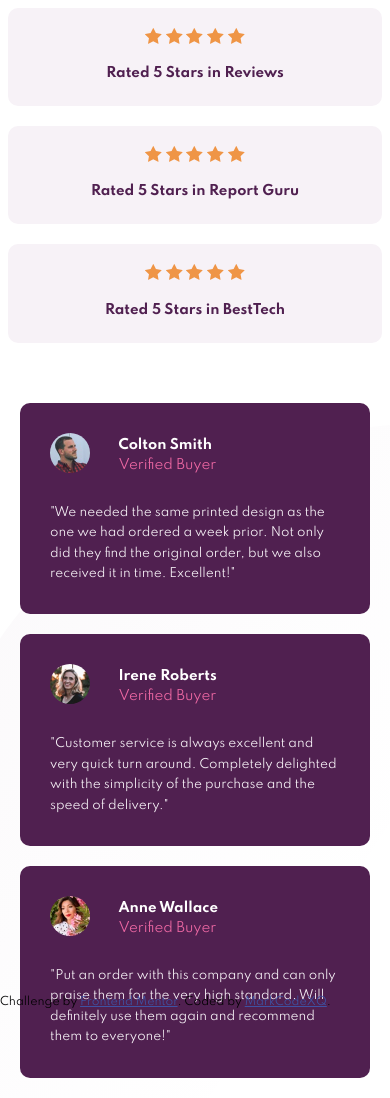
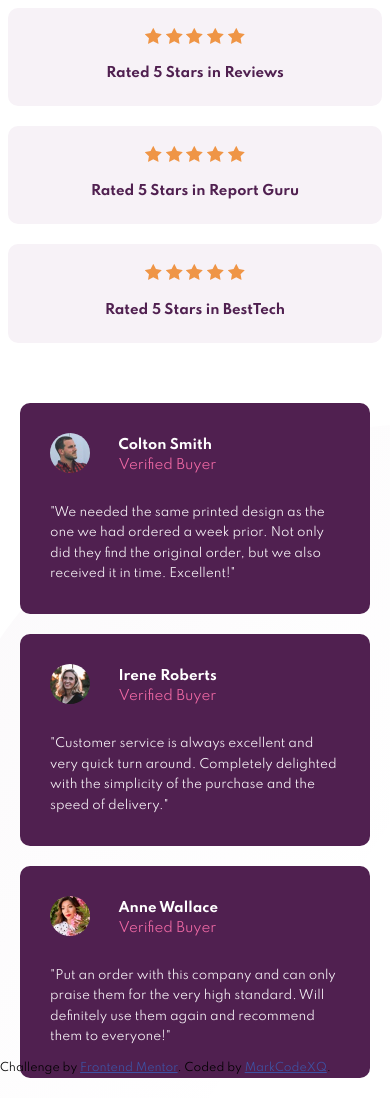
Before and after one commit to Markcodexq/Social-proof-section, a plain HTML site: page index.html in a window 390 px wide. Shown: the part 429-1527 px from the top of the page. Drawn offline with Linux system fonts and the light colour scheme.

Commit message:
Resize the attribution for the mobile

```diff
--- a/styles/style.css
+++ b/styles/style.css
@@ -293,7 +293,7 @@ blockquote {
     }
 
     .attribution {
-        bottom: -54em;
+        bottom: -60em;
     }
 
 }
```
